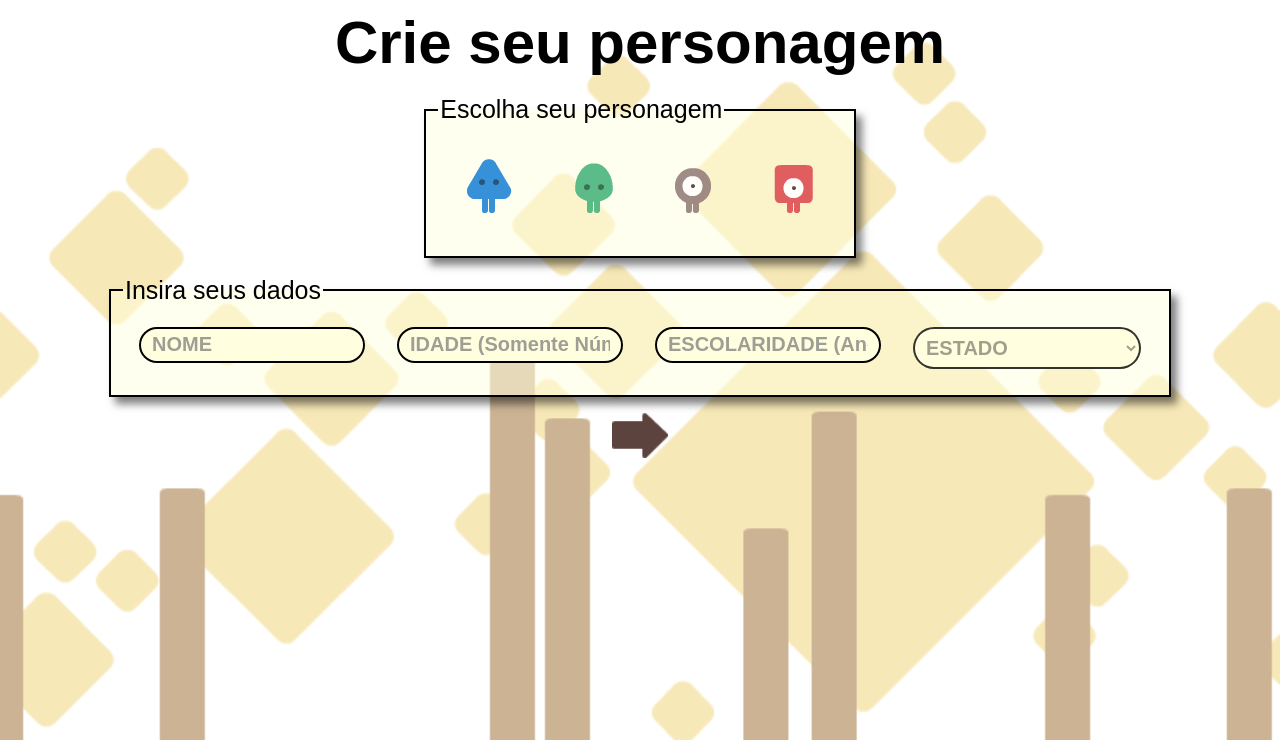
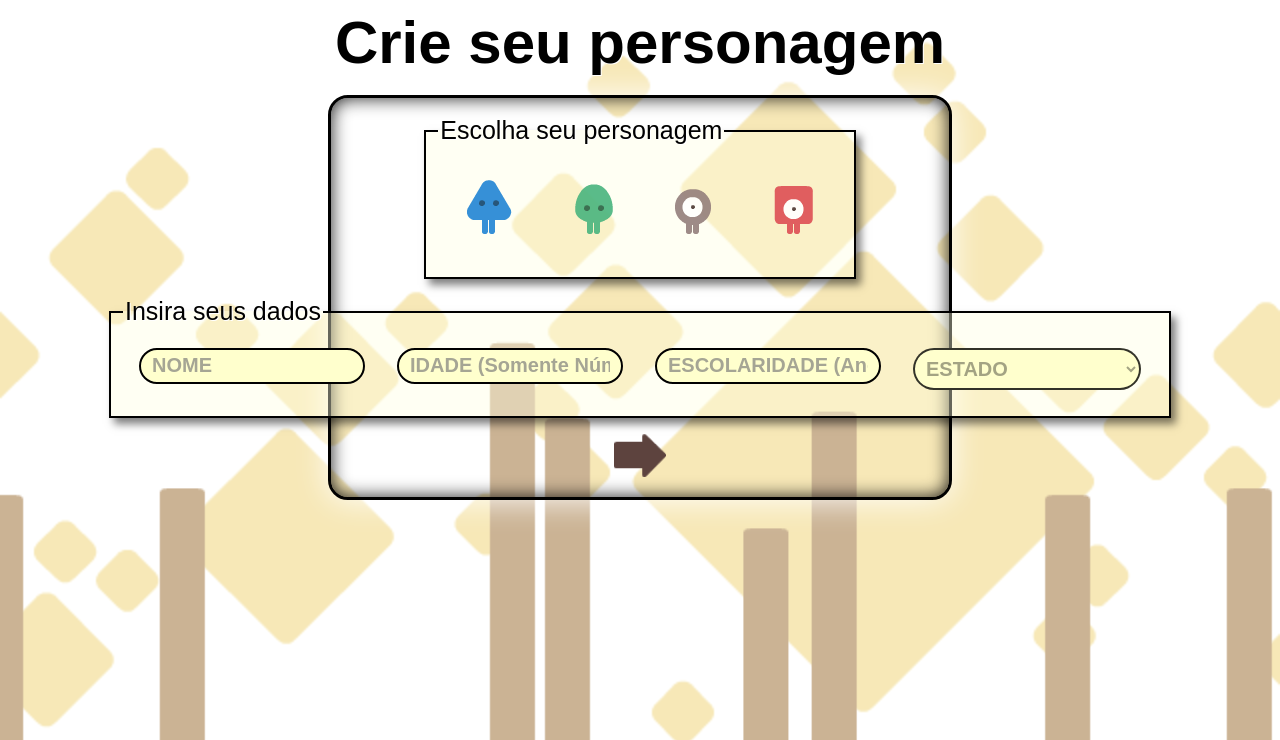
Before and after one commit to kessJhones/TrabalhoFinalDS, a Flask app: page / in a window 1280 px wide. Shown: the top 740 px of the page. Run offline with Flask 2, Linux system fonts and the light colour scheme; parts of the project's set-up code (start-up, migrations or seed data) failed here and were passed over; some web fonts are replaced.

Commit message:
Melhorias no css

```diff
--- a/static/css/custom.css
+++ b/static/css/custom.css
@@ -5,7 +5,7 @@
     font-style: normal;
 }
 
-body {
+* {
     -webkit-font-smoothing: antialiased;
 }
 
@@ -23,11 +23,21 @@ h1 {
     font-weight: bold;
     margin: 0;
     font-size: 60px;
+    text-shadow: 1px 1px white;
+    /* background-color: gold; */
 }
 
-.conteudo {
+.players {
     display: flex;
     justify-content: center;
+}
+
+.content {
+    border: 3px solid black;
+    border-radius: 20px;
+    padding: 1.15em 0 1.25em;
+    margin: 0 20em;
+    box-shadow: inset 0 0 1.1em rgba(0, 0, 0, 0.9), 0 0 2em white;
 }
 
 input[type=text] {
@@ -39,7 +49,7 @@ input[type=text] {
     height: 0.5em;
     padding: 0.55em;
     margin: 0.8em;
-    background-color: lightyellow;
+    background-color: rgb(255, 255, 205);
     border: 2px solid black;
     border-radius: 9999em;
     text-transform: capitalize;
@@ -70,30 +80,31 @@ input[type=text]:focus {
     transform: scale(1.02);
 }
 
-input[type=text]:focus ~ label {
-    translate: 0 -35px;
-
-}
-
 /* ----------------------------------------------------------------------------------------- */
 /* 'Botão Seta' de enviar */
 input[type=image] {
     object-fit: contain;
-    height: 45px;
+    height: 43px;
     outline: none;
 }
 
 input[type=image]:active {
-    transform: translateX(6px);
-    filter: brightness(125%);
+    transform: translateX(7px);
+    filter: brightness(135%);
 }
 /* ----------------------------------------------------------------------------------------- */
 
 /* ----------------------------------------------------------------------------------------- */
 /* Tabela */
 table {
+    font-family: 'pixelFont', sans-serif;
+    font-size: 25px;
+    border: 2px solid black;
+    /* text-shadow: 1px 1px white; */
     background-color: lightyellow;
     box-shadow: 0.3em 0.3em 0.5em rgba(0, 0, 0, 0.75);
+    border-collapse: collapse;
+    margin-bottom: 1em;
 }
 
 .ficha {
@@ -192,7 +198,7 @@ select {
     padding: 0.35em;
     margin: 0.8em;
     width: 11.4em;
-    background-color: lightyellow;
+    background-color: rgb(255, 255, 205);
     color: black;
     border: 2px solid rgba(0, 0, 0, 0.8);
     border-radius: 9999em;
@@ -211,18 +217,19 @@ select:hover {
 
 /* --------------------------------------------------------------------- */
 #f2{
-    display: flex;
+    display: -webkit-flex;
     justify-content: center;
     margin-bottom: 1em;
 }
 
 fieldset {
     border: 2px solid black;
-    background-color: rgba(255, 255, 224, 0.5);
-    box-shadow: 0.4em 0.45em 0.5em rgba(0, 0, 0, 0.5);
+    background-color: rgba(255, 255, 224, 0.4);
+    box-shadow: 0.3em 0.35em 0.5em rgba(0, 0, 0, 0.5);
 }
 
 legend {
     font-family: 'pixelFont', sans-serif;
     font-size: 25px;
+    text-shadow: 1px 1px white;
 }
--- a/templates/index.html
+++ b/templates/index.html
@@ -10,7 +10,8 @@
 <body>
     <h1>Crie seu personagem</h1>
     <br>
-    <div class="conteudo">
+    <div class="content">
+    <div class="players">
         <fieldset><legend>Escolha seu personagem</legend>
         <form action="/Dados/" name="myForm" method="POST">
             <input type="radio" id="player1" name="players" value="blue" required>
@@ -78,5 +79,6 @@
         <input type="image" src="https://raw.githubusercontent.com/kessJhones/TrabalhoFinalDS/master/static/arrow.png" alt="Submit" />
     </div>
     </form>
+    </div>
 </body>
 </html>
```
Also changed, not shown: other parts of static/css/custom.css (+11 -16 lines), templates/dados.html (+2 -5 lines).
